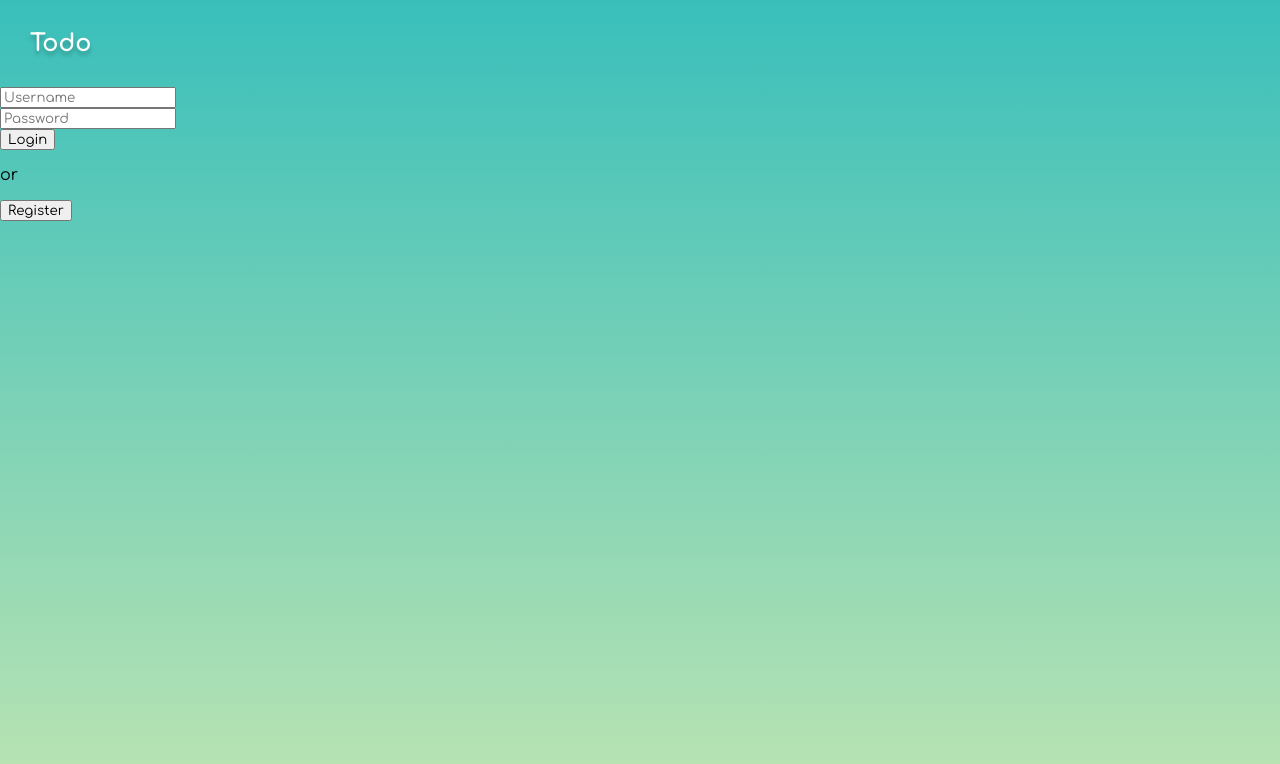
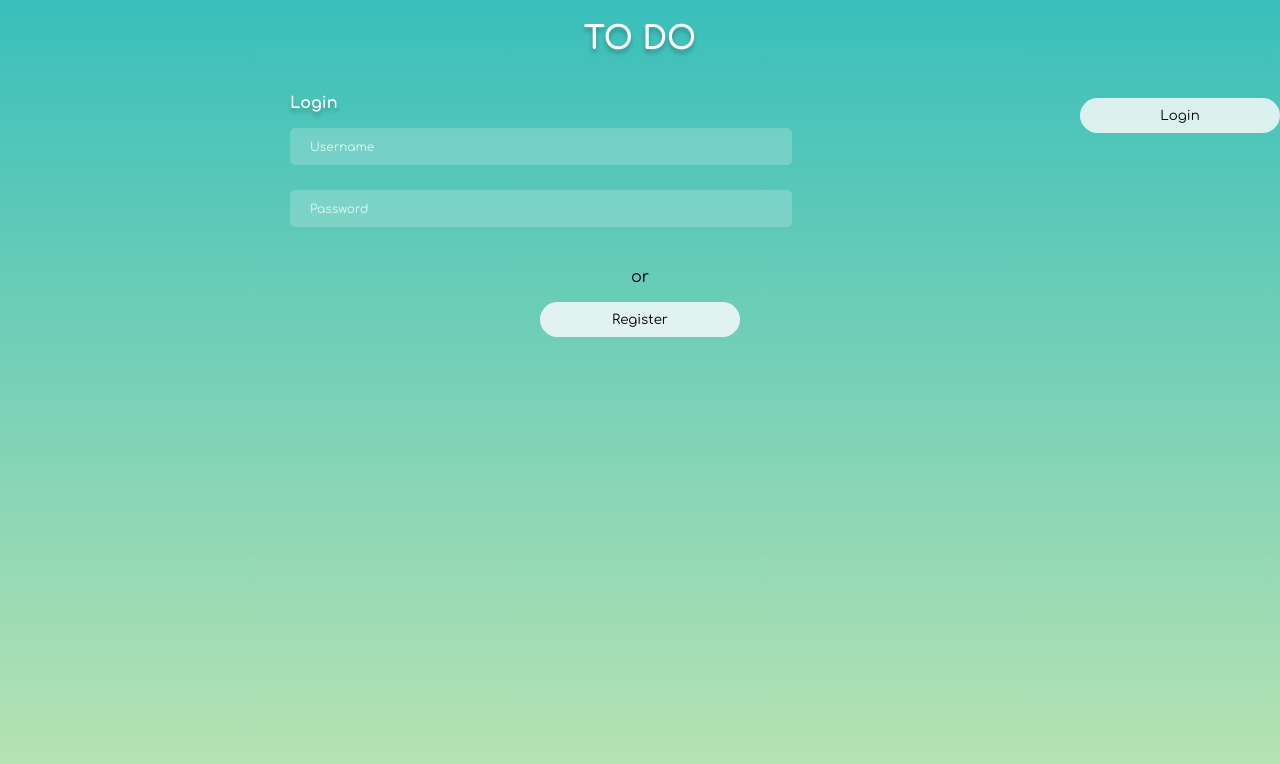
Before and after one commit to Pereira277/todoapp-react, a React (Create React App) app: page / in a window 1280 px wide. Shown: the top 764 px of the page. Built offline with nearby package versions, Linux system fonts and the light colour scheme.

Commit message:
Finished dashboard page.

```diff
--- a/src/components/input/Input.js
+++ b/src/components/input/Input.js
@@ -37,7 +37,6 @@ export default function Input(props) {
         createdby: "",
       })
       .then((response) => {
-        alert("Task Created");
         setName("");
         getTasksCall();
       })
@@ -52,7 +51,7 @@ export default function Input(props) {
       <form onSubmit={createTask}>
         <input
           placeholder="Create a new todo"
-          maxLength="30"
+          maxLength="50"
           className="add-input"
           value={name}
           onChange={(e) => {
--- a/src/components/taskitem/Taskitem.js
+++ b/src/components/taskitem/Taskitem.js
@@ -1,8 +1,5 @@
 import React from "react";
 import axios from "axios";
-import "./Taskitem.css";
-import checkIcon from "../../assets/check-solid.svg";
-import xIcon from "../../assets/xmark-solid.svg";
 import { FontAwesomeIcon } from "@fortawesome/react-fontawesome";
 import { faXmark, faCheck } from "@fortawesome/free-solid-svg-icons";
 
@@ -11,6 +8,7 @@ function Taskitem(props) {
   const { tasks, setTasks, filterTasks, showTasks, getTasksCall, logout } =
     props;
 
+  // token auth
   async function refreshTokens(func, task) {
     let refreshToken = sessionStorage.getItem("refreshjwt");
     return axios
@@ -28,7 +26,7 @@ function Taskitem(props) {
       });
   }
 
-  // API FUNCTIONS
+  // API call: Done
   async function taskDoneCall(task) {
     let done;
     let id = task._id;
@@ -49,7 +47,7 @@ function Taskitem(props) {
       });
   }
 
-  // DELETE
+  // API call: Delete
   async function taskDeleteCall(task) {
     await axios
       .delete(`https://pereira277todoapi.herokuapp.com/dashboard/${task._id}`)
@@ -61,6 +59,14 @@ function Taskitem(props) {
         await refreshTokens(taskDeleteCall, task);
       });
     getTasksCall();
+  }
+
+  // Clear done tasks
+  async function clearCompleted() {
+    let doneTasks = tasks.filter((item) => item.done === true);
+    for (let i = 0; i < doneTasks.length; i++) {
+      await taskDeleteCall(doneTasks[i]);
+    }
   }
 
   return (
@@ -100,8 +106,8 @@ function Taskitem(props) {
         )}
       </ul>
       <div className="tasklist-buttons">
-        <span>x items left</span>
-        <button>Clear Completed</button>
+        <span>{`${(tasks.filter((item) => item.done === false)).length} items left`}</span>
+        <button onClick={() => clearCompleted()} className="clear-completed">Clear Completed</button>
       </div>
     </div>
   );
--- a/src/components/tasklist/Tasklist.js
+++ b/src/components/tasklist/Tasklist.js
@@ -1,6 +1,5 @@
 import Taskitem from "../taskitem/Taskitem";
 import React, { useState, useEffect } from "react";
-import "./Tasklist.css";
 
 function Tasklist(props) {
   // props array destructuring
@@ -60,9 +59,8 @@ function Tasklist(props) {
       />
 
       <div className="filters-container">
-        <h3>Filters</h3>
-        <div className="filters-btn-container">
-          <button onClick={() => setFilter("All")} className="filter-all">
+        <div className="filters-buttons-container">
+        <button onClick={() => setFilter("All")} className="filter-all">
             All
           </button>
           <button onClick={() => setFilter("Active")} className="filter-active">
@@ -75,6 +73,7 @@ function Tasklist(props) {
             Done
           </button>
         </div>
+
       </div>
     </div>
   );
--- a/src/pages/Dashboard.js
+++ b/src/pages/Dashboard.js
@@ -3,6 +3,9 @@ import Input from "../components/input/Input";
 import Tasklist from "../components/tasklist/Tasklist";
 import axios from "axios";
 import { Link, Routes, Route, useNavigate } from "react-router-dom";
+import { FontAwesomeIcon } from "@fortawesome/react-fontawesome";
+import { faArrowRightFromBracket} from "@fortawesome/free-solid-svg-icons";
+
 
 function Dashboard() {
   const isMounted = useRef(false);
@@ -21,7 +24,7 @@ function Dashboard() {
     }
   );
 
-  // fecth from API
+  // API call: Get tasks
   useEffect(() => {
     if (sessionStorage.getItem("jwt") === null) {
       logout();
@@ -90,7 +93,10 @@ function Dashboard() {
 
   return (
     <div className="App">
-      <h1 className="title">TO DO</h1>
+      <div className="header">
+        <h1 className="title">TO DO</h1>
+        <FontAwesomeIcon icon={faArrowRightFromBracket} className="exit-icon" onClick={() => logout()}/>
+      </div>
       <div className="main-container">
         <Input getTasksCall={getTasksCall} logout={logout} />
         <Tasklist
--- a/src/pages/Login.js
+++ b/src/pages/Login.js
@@ -1,9 +1,6 @@
 import React, { useState } from "react";
 import { Link, Routes, Route, useNavigate } from "react-router-dom";
 import axios from "axios";
-
-import userLogo from "../assets/user.png";
-import keyLogo from "../assets/key.png";
 
 function Register() {
   const [name, setName] = useState("");
@@ -55,23 +52,24 @@ function Register() {
       });
   }
   return (
-    <div>
-      <h1 className="title">Todo</h1>
+    <div className="login-main-container">
+      <h1 className="login-title">TO DO</h1>
       <form onSubmit={handleSubmit} className="login-form">
-        <div className="login-inputs user-input">
+        <div className="login-inputs">
+          <h3>Login</h3>
           <input
             placeholder="Username"
             maxLength="30"
+            className="login-input"
             onChange={(e) => {
               setName(e.target.value);
             }}
           ></input>
-        </div>
-        <div className="login-inputs password-input">
           <input
             type="password"
             placeholder="Password"
             maxLength="30"
+            className="login-input"
             onChange={(e) => {
               setPassword(e.target.value);
             }}
--- a/src/styles/base.css
+++ b/src/styles/base.css
@@ -3,6 +3,10 @@ ul {
   padding: 0;
   list-style-type: none;
   margin: 0;
+}
+textarea:focus,
+input:focus {
+  outline: none;
 }
 
 /* generic styles */
@@ -16,15 +20,3 @@ body {
   background-repeat: no-repeat;
   background-attachment: fixed;
 }
-.title {
-  font-weight: 700;
-  font-size: 24px;
-  margin: 30px 0 30px 30px;
-  color: white;
-  text-shadow: 0px 4px 4px rgba(0, 0, 0, 0.25);
-}
-.main-container {
-  display: flex;
-  justify-content: center;
-  flex-wrap: wrap;
-}
--- a/src/styles/dashboard.css
+++ b/src/styles/dashboard.css
@@ -1,3 +1,10 @@
+/* Main */
+.main-container {
+  display: flex;
+  justify-content: center;
+  flex-wrap: wrap;
+}
+
 /* input */
 .add-input {
   width: 90vw;
@@ -12,6 +19,25 @@
 /* dashboard */
 .dashboard-container {
   width: calc(90vw + 20px);
+}
+.header {
+  display: flex;
+  justify-content: space-between;
+  align-items: center;
+  width: calc(90vw - 20px);
+  margin: 20px 0 20px calc(5vw + 10px);
+}
+.title {
+  font-weight: 700;
+  font-size: 24px;
+  color: white;
+  text-shadow: 0px 4px 4px rgba(0, 0, 0, 0.25);
+}
+.exit-icon {
+  color: #e6faf9;
+  opacity: 0.8;
+  filter: drop-shadow(0 0.2rem 0.25rem rgba(0, 0, 0, 0.4));
+  transition: 0.5s;
 }
 
 /* tasklist */
@@ -46,6 +72,7 @@
   justify-content: space-between;
   height: 50px;
   border-bottom: 0.5px solid rgba(116, 191, 196, 0.5);
+  text-overflow: "-";
 }
 .done-btn {
   width: 18px;
@@ -55,18 +82,20 @@
   border: 1px solid black;
   background: none;
   border-radius: 4px;
-  opacity: 0.2;
+  opacity: 0.6;
+  transition: 0.5s;
 }
 .check-icon {
 }
 .delete-btn {
-  width: 20px;
-  height: 20px;
+  width: 18px;
+  height: 18px;
   margin-right: 18px;
   padding: 0;
   border: none;
   background: none;
-  opacity: 0.6;
+  opacity: 0.4;
+  transition: 0.5s;
 }
 .xmark-icon {
   height: 100%;
@@ -75,7 +104,9 @@
 
 .taskitem-text {
   width: calc(100% - 108px);
-  opacity: 0.8;
+  font-size: 14px;
+  opacity: 0.7;
+  overflow: hidden;
 }
 .taskitem-done {
   text-decoration-line: line-through;
@@ -88,3 +119,65 @@
 .delete-btn-done {
   opacity: 0.2;
 }
+
+/* Filters */
+
+.filters-container {
+  display: flex;
+  justify-content: center;
+  align-items: center;
+  margin-top: 20px;
+  border: none;
+  border-radius: 10px;
+  background-color: #e6faf9;
+  box-shadow: 0px 10px 10px rgba(0, 0, 0, 0.25);
+  height: 50px;
+}
+.filters-buttons-container {
+  display: flex;
+  justify-content: space-between;
+  width: 50vw;
+  max-width: 300px;
+  height: 25px;
+}
+.filters-container button {
+  border: none;
+  background: none;
+  opacity: 0.5;
+  transition: 0.5s;
+}
+.selected {
+  text-decoration-line: underline;
+  opacity: 1 !important;
+}
+
+/* Hovers */
+@media (min-width: 500px) and (hover: hover) {
+  .done-btn:hover {
+    color: green;
+    opacity: 1;
+    box-shadow: 0px 4px 50px 2px rgba(79, 255, 123, 0.69);
+    background-color: rgba(178, 255, 197, 0.4);
+  }
+  .done-btn-done:hover {
+    color: red;
+    opacity: 0.6;
+    box-shadow: 0px 4px 50px 2px rgba(255, 64, 64, 0.69);
+    background-color: rgba(255, 64, 64, 0.2);
+  }
+  .delete-btn:hover {
+    color: red;
+  }
+  .filters-container button:hover {
+    text-decoration-line: underline;
+    opacity: 1;
+  }
+  .clear-completed:hover {
+    text-decoration-line: underline;
+  }
+  .exit-icon:hover {
+    color: #e6faf9;
+    opacity: 1;
+    filter: drop-shadow(0 0.4rem 0.4rem rgba(0, 0, 0, 0.4));
+  }
+}
--- a/src/styles/login.css
+++ b/src/styles/login.css
@@ -0,0 +1,61 @@
+.login-main-container {
+  display: flex;
+  justify-content: center;
+  flex-wrap: wrap;
+}
+
+.login-title {
+  font-weight: 700;
+  font-size: 32px;
+  color: white;
+  text-shadow: 0px 4px 4px rgba(0, 0, 0, 0.25);
+}
+.login-form {
+  width: 100vw;
+  display: flex;
+  flex-wrap: wrap;
+  justify-content: center;
+}
+.login-inputs {
+  margin: 0 auto;
+  width: 80vw;
+  max-width: 500px;
+}
+.login-inputs h3 {
+  width: 100%;
+  font-weight: 700;
+  font-size: 16px;
+  line-height: 18px;
+  color: #ffffff;
+  text-shadow: 0px 4px 4px rgba(0, 0, 0, 0.25);
+}
+.login-input {
+  border: none;
+  width: calc(100% - 20px);
+  margin-bottom: 25px;
+  height: 35px;
+  background: rgba(255, 255, 255, 0.2);
+  border-radius: 5px;
+  padding-left: 20px;
+}
+.login-input::placeholder {
+  font-size: 12px;
+  color: rgb(255, 255, 255, 0.8);
+}
+
+.login-btn {
+  margin-top: 20px;
+}
+.login-form button {
+  width: 60vw;
+  max-width: 180px;
+  height: 35px;
+  max-width: 200px;
+  background: rgba(255, 253, 253, 0.8);
+  border-radius: 50px;
+  border: none;
+}
+.login-form p {
+  width: 100%;
+  text-align: center;
+}
```
Also changed, not shown: src/components/taskitem/Taskitem.css (deleted), src/components/taskitem/check-solid.svg (deleted), src/components/tasklist/Tasklist.css (deleted).
